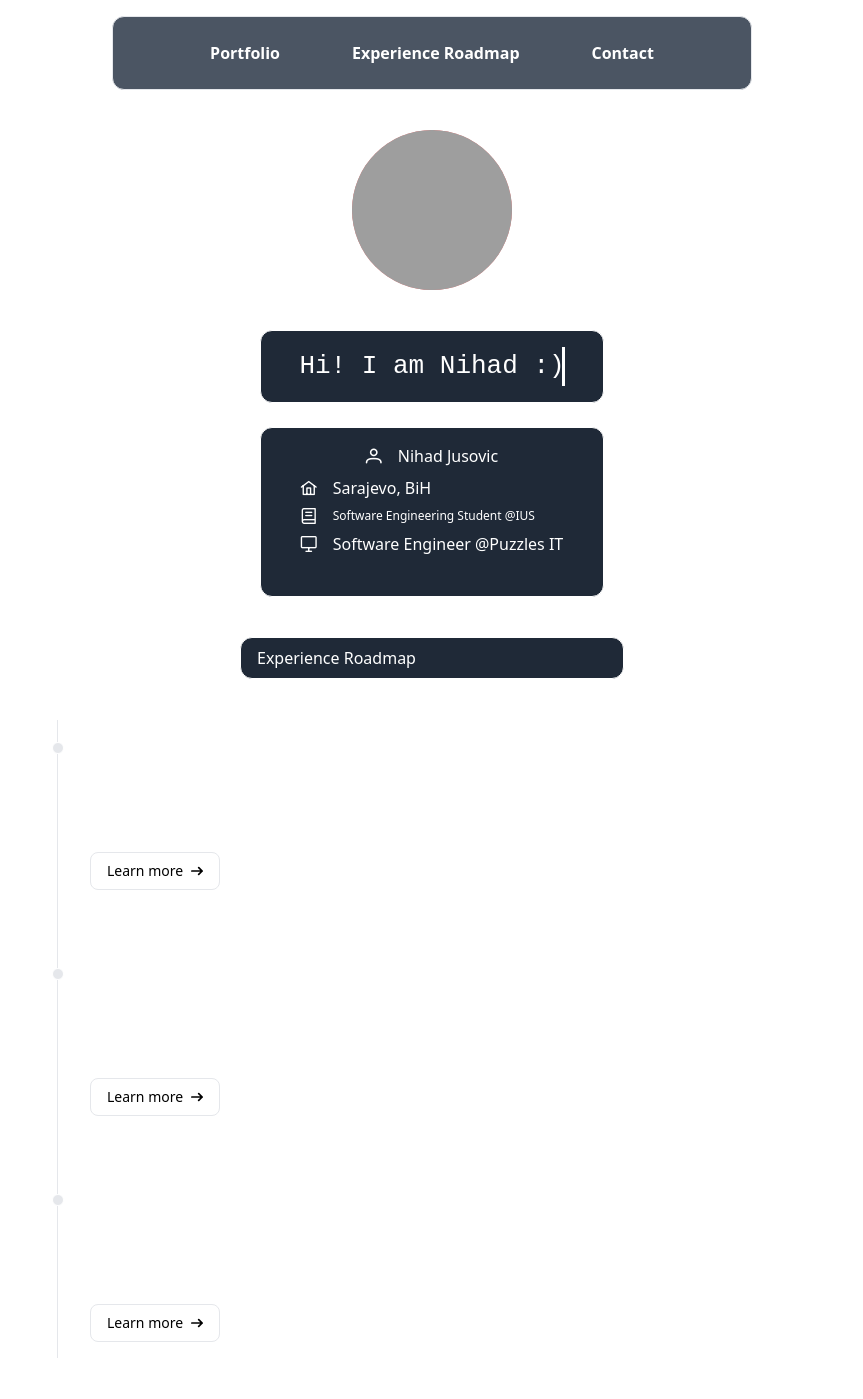
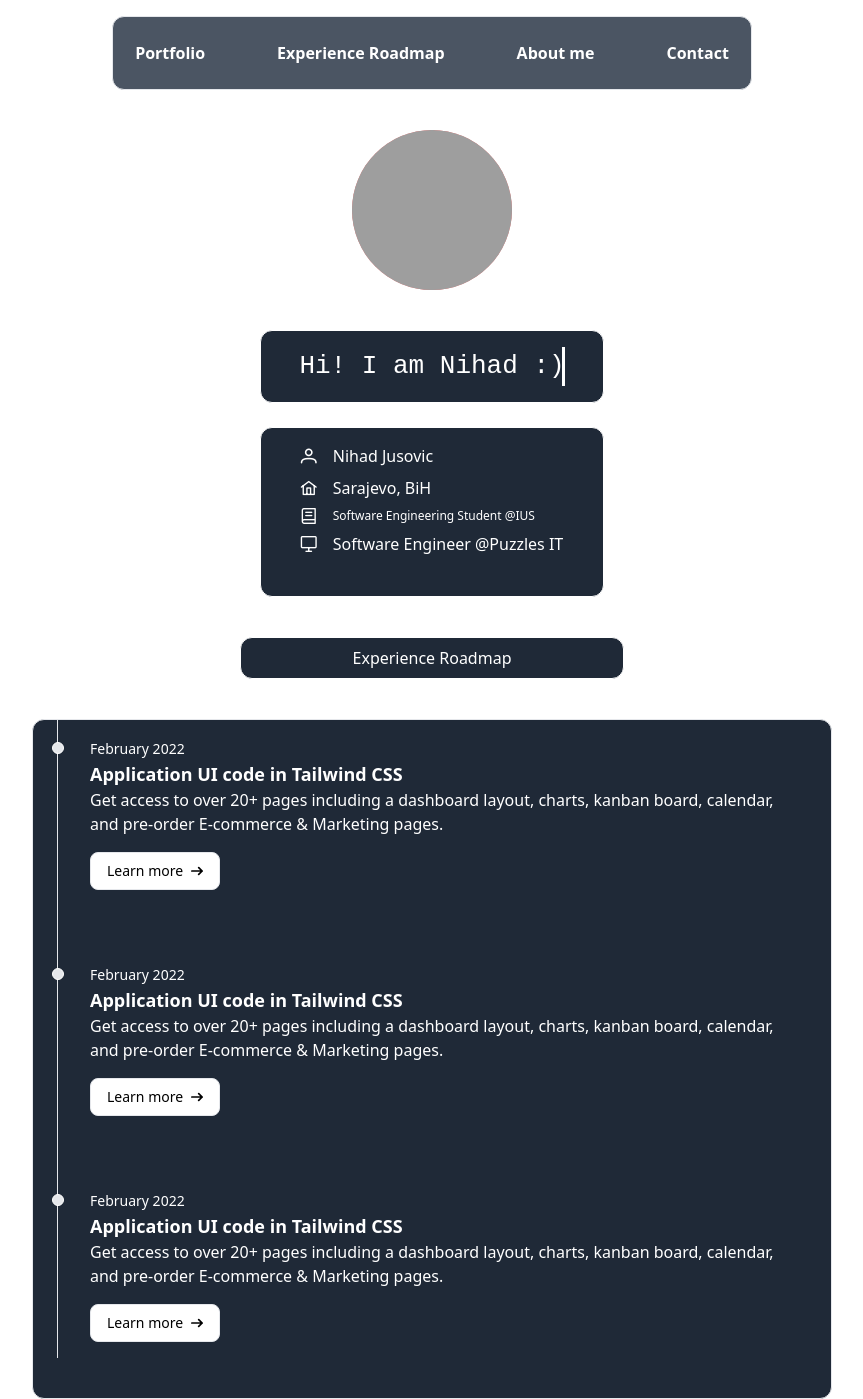
Before and after one commit to tihynihy/personal-portfolio, a Vue app: page / in a window 1280 px wide. Shown: the whole page, without its empty margins (208-1071 px from the left). Built offline with nearby package versions, Linux system fonts and the light colour scheme; grey boxes are pictures that could not be loaded; what vue3-particles would draw is missing.

Commit message:
do patch on nav-bar | timeline | about

```diff
--- a/src/App.vue
+++ b/src/App.vue
@@ -12,10 +12,10 @@
             <about-component />
         </div>
     </div>
-    <div class="bg-gray-800 text-white rounded-xl mx-auto px-4 py-2 w-[30%] border border-white my-10">
+    <div class="bg-gray-800 text-white rounded-xl mx-auto px-4 py-2 w-[30%] text-center border border-white my-10">
         Experience Roadmap
     </div>
-    <div class="w-[800px] mx-auto border border-white rounded-xl px-6">
+    <div class="w-[800px] mx-auto border rounded-xl bg-gray-800 px-6">
         <timeline-component />
     </div>
 </template>
--- a/src/components/AboutComponent.vue
+++ b/src/components/AboutComponent.vue
@@ -1,6 +1,6 @@
 <template>
     <div v-if="showProfile" class="mt-6 gap-2 flex flex-col px-10 pb-10 pt-4 text-white bg-gray-800 rounded-xl border border-white">
-        <div class="flex gap-4 mx-auto">
+        <div class="flex gap-4">
         <span class="pi pi-user mt-1" />
         <span>Nihad Jusovic</span>
       </div>
--- a/src/components/NavBar.vue
+++ b/src/components/NavBar.vue
@@ -1,17 +1,14 @@
 <template>
     <div class="border flex items-center justify-center gap-10 py-4 w-[50%] rounded-xl mt-4 bg-gray-600">
         <button
-            class="hover:-translate-y-1 font-semibold text-white hover:text-white hover:scale-110 hover:bg-sky-500 duration-300 rounded-xl px-4 py-2 transition ease-in-out delay-150">Portfolio</button>
+            class="hover:-translate-y-1 font-semibold text-white hover:text-white hover:scale-110 hover:bg-sky-600 duration-300 rounded-xl px-4 py-2 transition ease-in-out delay-150">Portfolio</button>
         <button
-            class="hover:-translate-y-1 font-semibold text-white hover:text-white hover:scale-110 hover:bg-sky-500 duration-300 rounded-xl px-4 py-2 transition ease-in-out delay-150">
+            class="hover:-translate-y-1 font-semibold text-white hover:text-white hover:scale-110 hover:bg-sky-600 duration-300 rounded-xl px-4 py-2 transition ease-in-out delay-150">
             Experience Roadmap</button>
         <button
-            class="hover:-translate-y-1 font-semibold text-white hover:text-white hover:scale-110 hover:bg-sky-500 duration-300 rounded-xl px-4 py-2 transition ease-in-out delay-150">Contact</button>
+            class="hover:-translate-y-1 font-semibold text-white hover:text-white hover:scale-110 hover:bg-sky-600 duration-300 rounded-xl px-4 py-2 transition ease-in-out delay-150">About
+            me</button>
+        <button
+            class="hover:-translate-y-1 font-semibold text-white hover:text-white hover:scale-110 hover:bg-sky-600 duration-300 rounded-xl px-4 py-2 transition ease-in-out delay-150">Contact</button>
     </div>
 </template>
-<script>
-export default {
-
-}
-</script>
-<style scoped></style>
--- a/src/components/TimelineComponent.vue
+++ b/src/components/TimelineComponent.vue
@@ -1,8 +1,8 @@
 <template>
-    <div>
+    <div class="bg-gray-800">
         <ol class="relative border-s border-gray-200 dark:border-gray-700">
             <li
-                class="mb-10 ms-4 px-4 py-4 rounded-xl hover:bg-gray-800 text-white hover:text-white transition ease-in-out delay-150 hover:-translate-y-1 hover:scale-110 duration-300">
+                class="mb-10 ms-4 px-4 py-4 rounded-xl hover:bg-sky-700 text-white hover:text-white transition ease-in-out delay-150 hover:-translate-y-1 hover:scale-110 duration-300">
                 <div
                     class="absolute w-3 h-3 bg-gray-200 rounded-full mt-1.5 -start-1.5 border border-white dark:border-gray-900 dark:bg-gray-700">
                 </div>
@@ -19,7 +19,7 @@
                     </svg></a>
             </li>
             <li
-                class="mb-10 ms-4 px-4 py-4 rounded-xl hover:bg-gray-800 text-white hover:text-white transition ease-in-out delay-150 hover:-translate-y-1 hover:scale-110 duration-300">
+                class="mb-10 ms-4 px-4 py-4 rounded-xl hover:bg-sky-700 text-white hover:text-white transition ease-in-out delay-150 hover:-translate-y-1 hover:scale-110 duration-300">
                 <div
                     class="absolute w-3 h-3 bg-gray-200 rounded-full mt-1.5 -start-1.5 border border-white dark:border-gray-900 dark:bg-gray-700">
                 </div>
@@ -36,7 +36,7 @@
                     </svg></a>
             </li>
             <li
-                class="mb-10 ms-4 px-4 py-4 rounded-xl hover:bg-gray-800 text-white hover:text-white transition ease-in-out delay-150 hover:-translate-y-1 hover:scale-110 duration-300">
+                class="mb-10 ms-4 px-4 py-4 rounded-xl hover:bg-sky-700 text-white hover:text-white transition ease-in-out delay-150 hover:-translate-y-1 hover:scale-110 duration-300">
                 <div
                     class="absolute w-3 h-3 bg-gray-200 rounded-full mt-1.5 -start-1.5 border border-white dark:border-gray-900 dark:bg-gray-700">
                 </div>
```
